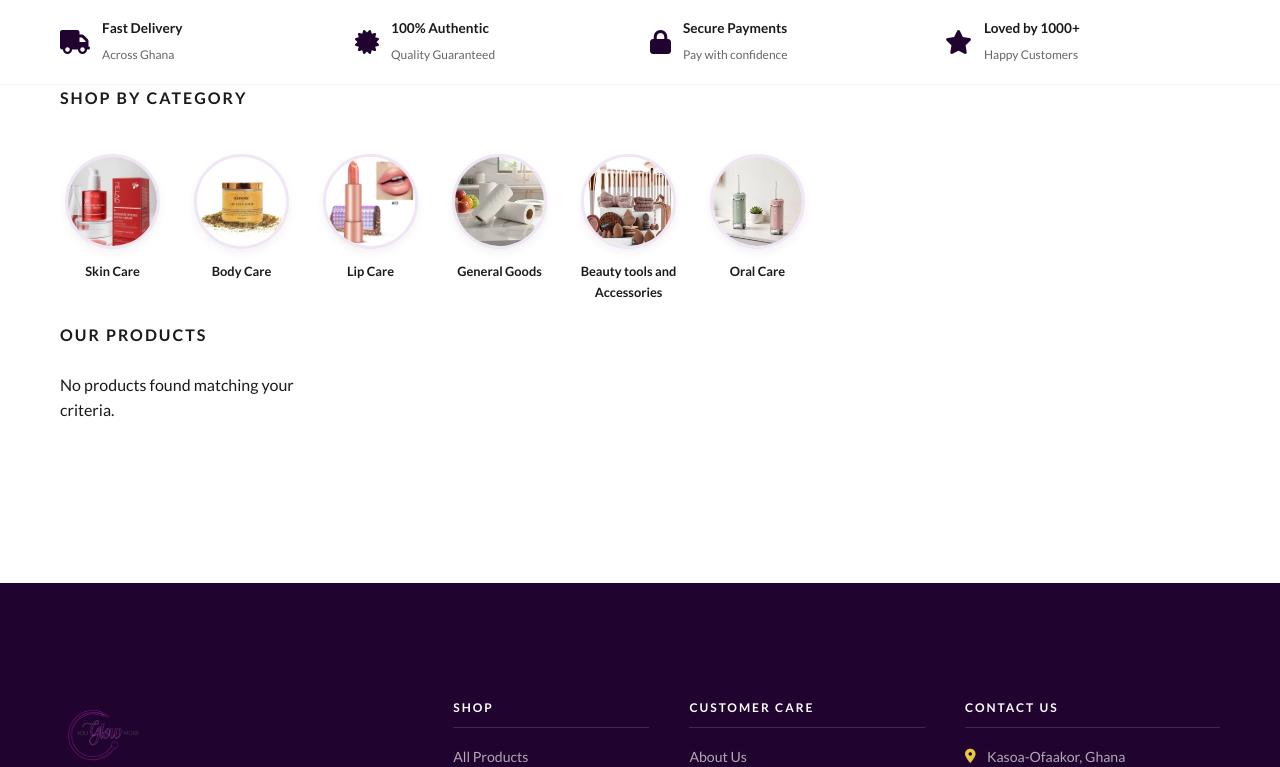
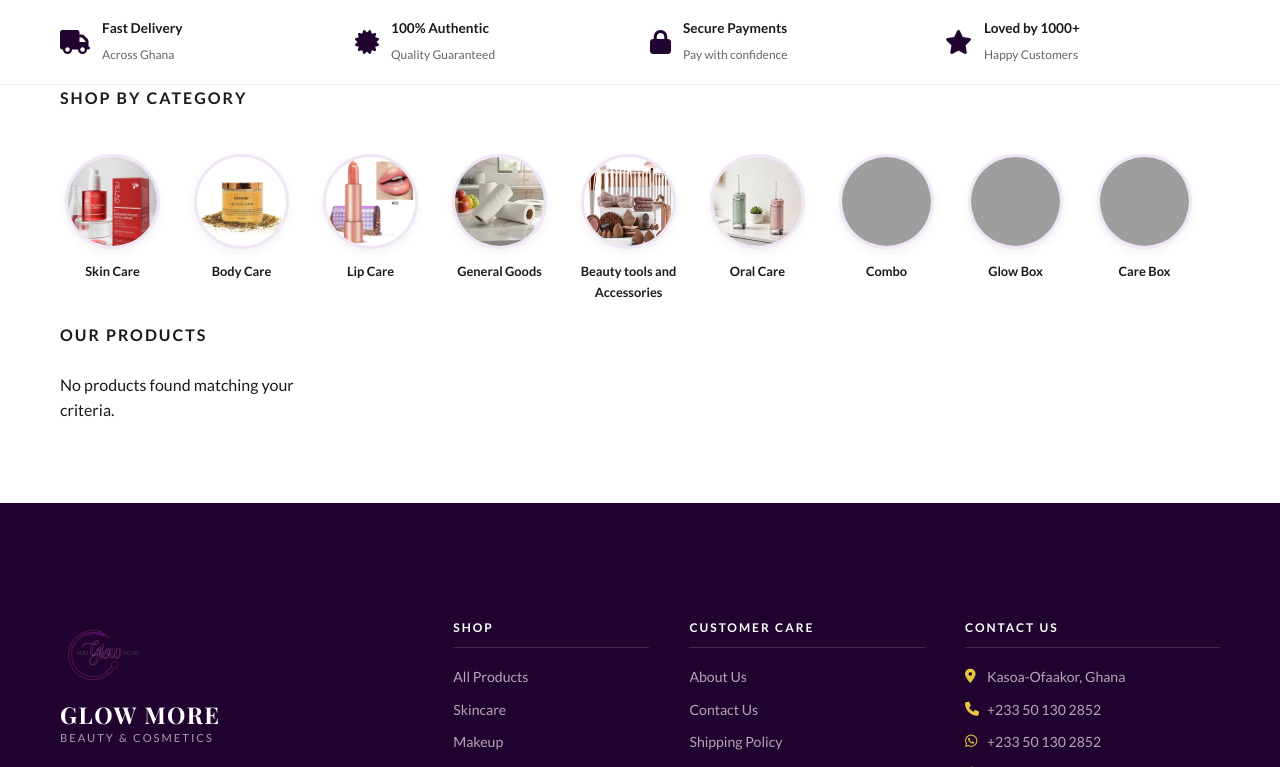
Before and after one commit to Niito99/glowmore, a Django app: page /?category=Combo in a window 1280 px wide. Shown: the part 905-1672 px from the top of the page. Run offline with Django 5.2, Linux system fonts and the light colour scheme; data that the repository does not hold is empty; grey boxes are pictures that could not be loaded.

Commit message:
feat: add Combo, Glow Box, Care Box, Birthday Package categories; fix footer/shop spacing

```diff
--- a/static/store/css/style.css
+++ b/static/store/css/style.css
@@ -369,7 +369,7 @@ ul {
 footer {
     background-color: var(--lavender-bg);
     padding: 60px 0 20px;
-    margin-top: 80px;
+    margin-top: 0;
     border-top: none;
 }
 
--- a/store/models.py
+++ b/store/models.py
@@ -9,10 +9,14 @@ class Product(models.Model):
         ('General Goods', 'General Goods'),
         ('Beauty tools and Accessories', 'Beauty tools and Accessories'),
         ('Oral Care', 'Oral Care'),
+        ('Combo', 'Combo'),
+        ('Glow Box', 'Glow Box'),
+        ('Care Box', 'Care Box'),
+        ('Birthday Package', 'Birthday Package'),
     ]
 
     name = models.CharField(max_length=200)
-    category = models.CharField(max_length=50, choices=CATEGORY_CHOICES)
+    category = models.CharField(max_length=100, choices=CATEGORY_CHOICES)
     description = models.TextField()
     price = models.DecimalField(max_length=10, decimal_places=2, max_digits=10)
     stock = models.IntegerField(default=0)
--- a/templates/store/index.html
+++ b/templates/store/index.html
@@ -66,6 +66,14 @@
                         <img src="{% static 'store/images/beauty.jpeg' %}" alt="{{ name }}">
                     {% elif code == 'Oral Care' %}
                         <img src="{% static 'store/images/oral.jpeg' %}" alt="{{ name }}">
+                    {% elif code == 'Combo' %}
+                        <img src="{% static 'store/images/combo.jpeg' %}" alt="{{ name }}">
+                    {% elif code == 'Glow Box' %}
+                        <img src="{% static 'store/images/glow.jpeg' %}" alt="{{ name }}">
+                    {% elif code == 'Care Box' %}
+                        <img src="{% static 'store/images/care.jpeg' %}" alt="{{ name }}">
+                    {% elif code == 'Birthday Package' %}
+                        <img src="{% static 'store/images/birthday.webp' %}" alt="{{ name }}">
                     {% else %}
                         <img src="https://images.unsplash.com/photo-1556228720-195a672e8a03?q=80&w=150&auto=format&fit=crop" alt="{{ name }}">
                     {% endif %}
@@ -148,7 +156,7 @@
 
 /* Shop Section */
 .shop-section {
-    padding-bottom: 80px;
+    padding-bottom: 0;
 }
 
 .filter-bar {
```
Also changed, not shown: store/migrations/0004_alter_product_category.py (added).
